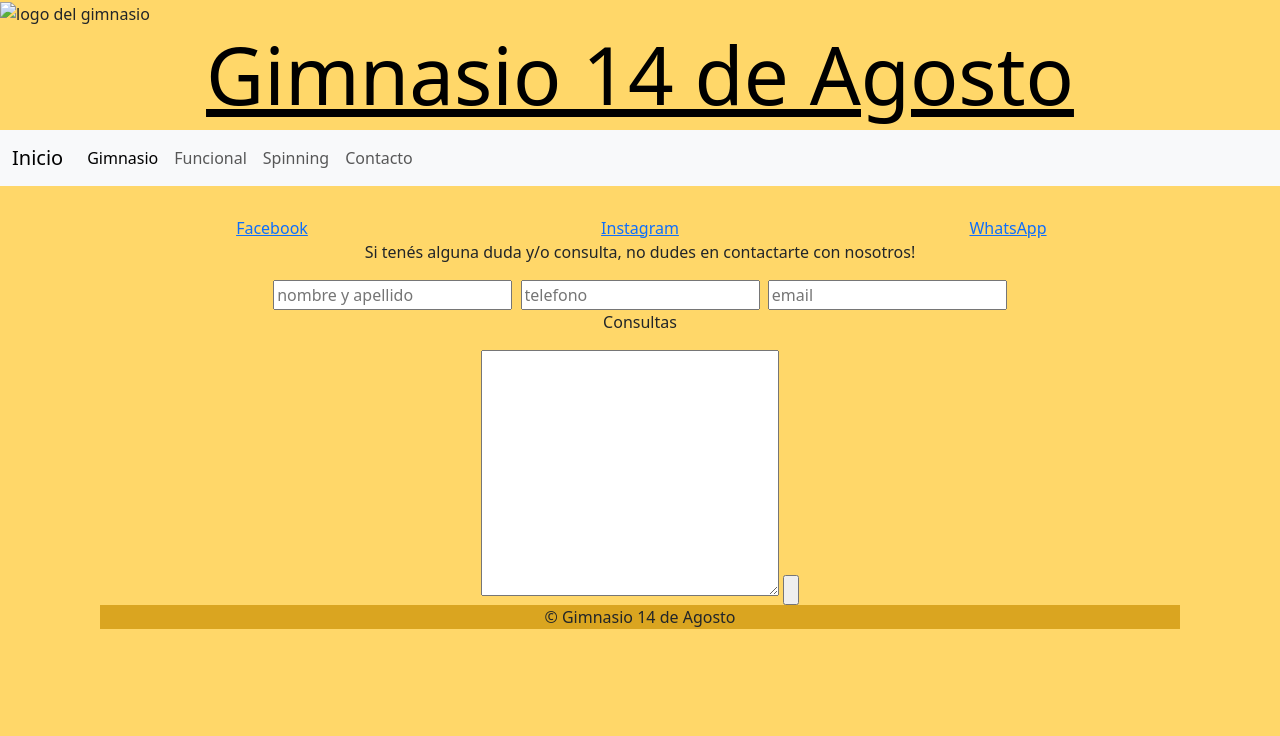
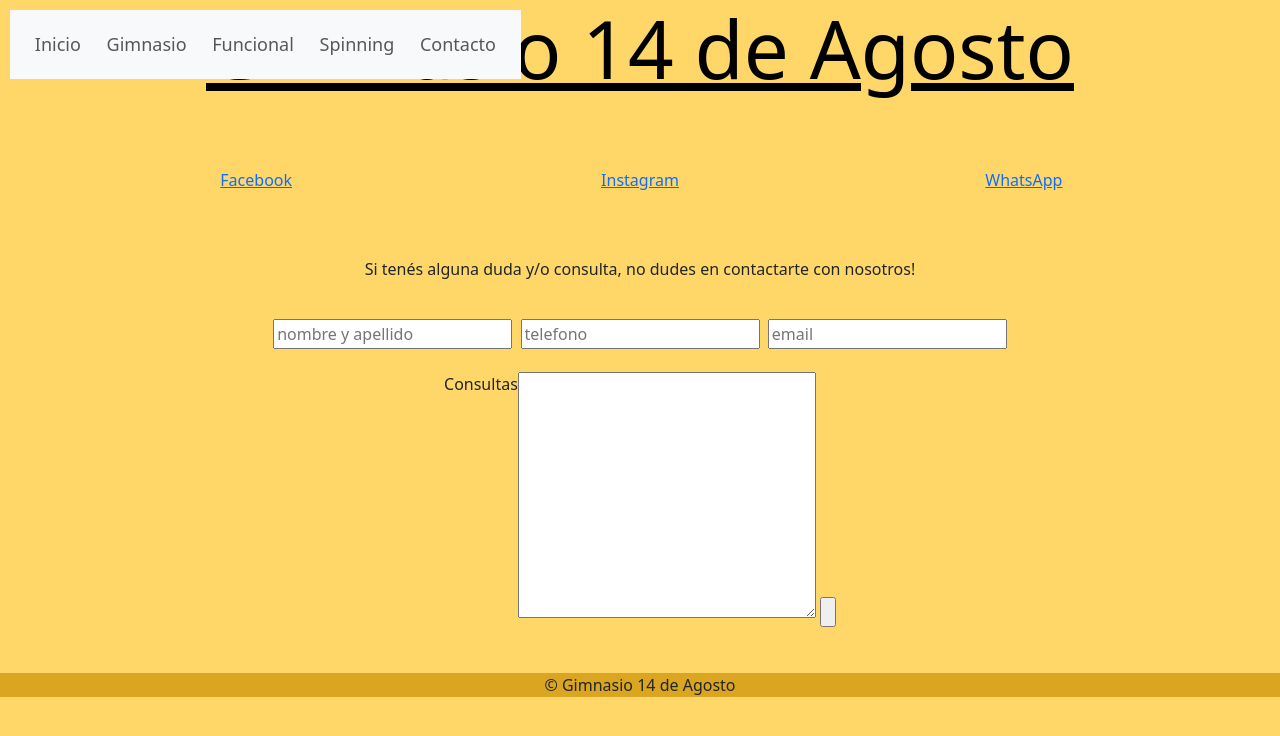
Before and after one commit to BautistaGresch/mi-primer-repositorio, a plain HTML site: page pages/contacto.html in a window 1280 px wide. Drawn offline with nearby package versions, Linux system fonts and the light colour scheme.

Commit message:
agregue estilos a index y contactos

```diff
--- a/css/styles.css
+++ b/css/styles.css
@@ -1,16 +1,20 @@
-#logo{
-    width: 120px;
-    height: 120px;
-    position: relative;
-    left: 0;
-}
-
-
 header h1 {
     font-size: 80px;
     text-align: center;
     text-decoration: underline;
     color: black;
+}
+
+.navbar-position {
+    position: fixed;
+    z-index: 1;
+    margin: 10px;
+}
+
+.navbar-text {
+    padding: 1cap;
+    font-size: large;
+    text-decoration: none;
 }
 
 h2 {
@@ -25,9 +29,26 @@ body {
     border: 2px;
 }
 
+/* Carrusel Index*/
+.container-carousel {
+    margin: 1cap;
+    border: 2px solid black;
+}
+
+.container-grid {
+    display: flex;
+    flex-wrap: wrap;
+}
+
+/*Imagenes del Grid (Index)*/
+.imagen-index {
+    border: 2px solid black;
+    display: flex;
+}
+
 .area {
-text-align: justify;
-font-size: 40px;
+    text-align: justify;
+    font-size: 40px;
 }
 
 footer {
@@ -38,6 +59,37 @@ footer {
 
 }
 
+/*Links de Contactos*/
 #links {
-padding: 30px;
+    padding: 30px;
 }
+
+.row-links{
+    display:flex;
+    flex-wrap: wrap;
+    margin: 1cap;
+    padding: 2cap;
+    text-align: center;
+}
+
+.consulta{
+    display: flex;
+    flex-wrap: wrap;
+    justify-content: center;
+}
+
+.formulario{
+    display: flex;
+    flex-wrap: wrap;
+    justify-content: center;
+    margin: 1cap;
+    padding: 1cap;
+}
+
+.formulario-caja{
+    display: flex;
+    flex-wrap: wrap;
+    justify-content: center;
+    margin: 1cap;
+    padding: 1cap;
+}
--- a/pages/contacto.html
+++ b/pages/contacto.html
@@ -26,12 +26,11 @@
 
     <!--encabezado, menu de navegacion, logo-->
     <header>
-        <img src="./assets/logo.avif" alt="logo del gimnasio" id="logo-gym">
-        <h1>Gimnasio 14 de Agosto</h1>
 
+        <nav class="navbar-position">
             <nav class="navbar navbar-expand-lg bg-body-tertiary">
                 <div class="container-fluid">
-                <a class="navbar-brand" href="../index.html">Inicio</a>
+                    <a class="navbar-text" href="../index.html">Inicio</a>
                     <button class="navbar-toggler" type="button" data-bs-toggle="collapse"
                         data-bs-target="#navbarSupportedContent" aria-controls="navbarSupportedContent"
                         aria-expanded="false" aria-label="Toggle navigation">
@@ -40,25 +39,27 @@
                     <div class="collapse navbar-collapse" id="navbarSupportedContent">
                         <ul class="navbar-nav me-auto mb-2 mb-lg-0">
                             <li class="nav-item">
-                            <a class="nav-link active" aria-current="page" href="gimnasio.html">Gimnasio</a>
+                                <a class="navbar-text" aria-current="page" href="gimnasio.html">Gimnasio</a>
                             </li>
                             <li class="nav-item">
-                            <a class="nav-link" href="funcional.html">Funcional</a>
+                                <a class="navbar-text" href="funcional.html">Funcional</a>
                             </li>
                             <li class="nav-item">
-                            <a class="nav-link" href="spinning.html">Spinning</a>
+                                <a class="navbar-text" href="./spinning.html">Spinning</a>
                             </li>
                             <li class="nav-item">
-                            <a class="nav-link" href="contacto.html">Contacto</a>
+                                <a class="navbar-text" href="./contacto.html">Contacto</a>
                             </li>
                         </ul>
                     </div>
                 </div>
             </nav>
-    </header>
+        </nav>
 
-    <div class="container text-center" id="links">
-        <div class="row">
+        <h1>Gimnasio 14 de Agosto</h1>
+
+        <div class="container-text-center" id="links">
+            <div class="row-links">
                 <div class="col">
                     <a href="">Facebook</a>
                 </div>
@@ -69,12 +70,14 @@
                     <a href="">WhatsApp</a>
                 </div>
             </div>
+        </div>
 
-        <section>
+        <section class="consulta">
             <p>Si tenés alguna duda y/o consulta, no dudes en contactarte con nosotros!</p>
         </section>
 
-        <form action="form.php" method="post" id="formulario">
+        <section class="formulario">
+            <form action="form.php" method="post" class="container-consulta-formulario">
                 <label for="nombre"></label>
                 <input type="text" name="nombre y apellido" id="nombre y apellido" placeholder="nombre y apellido">
                 <label for="telefono"></label>
@@ -82,10 +85,18 @@
                 <label for="email"></label>
                 <input type="text" name="email" id="email" placeholder="email">
                 <label for="consulta"></label>
+
+                <section class="formulario-caja">
+                    <div>
                         <p>Consultas</p>
+                    </div>
+                    <div>
                         <textarea name="consulta" id="consulta" cols="30" rows="10"></textarea placeholder="consulta">
                     <input type="submit" value="">
+                    </div>
+                </section>
             </form>
+        </section>
 
         <!--pie de pagina-->
         <footer>
```
Also changed, not shown: index.html (+13 -12 lines). Lines whose indentation alone changed are shown as unchanged.
